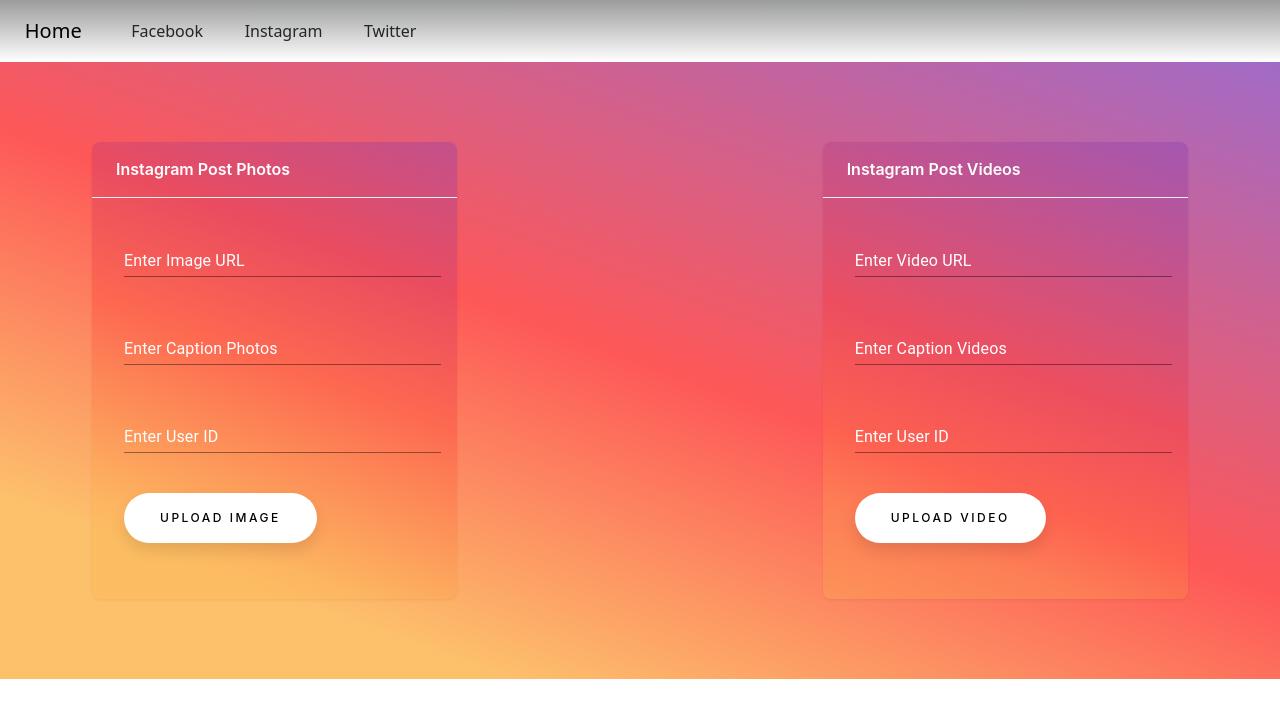
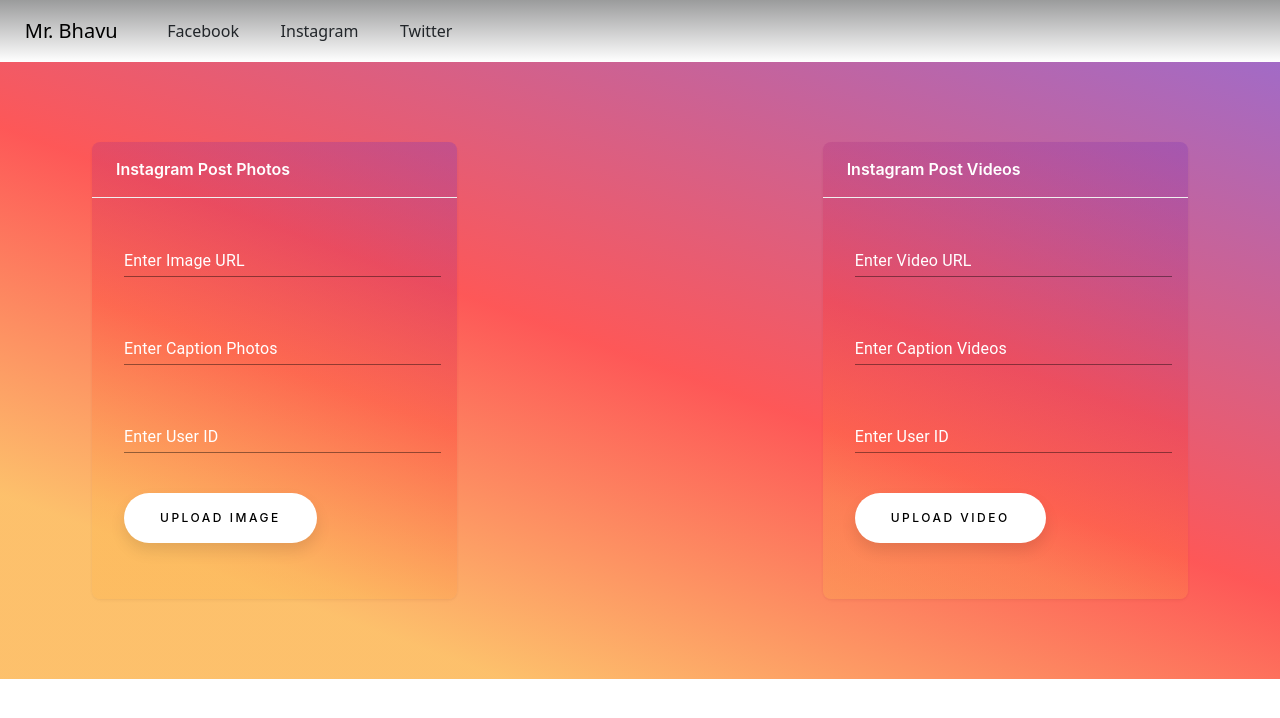
Before and after one commit to bhavesh-rawal/social-media-apps, a React (Create React App) app: page /Instagram in a window 1280 px wide. Shown: the top 718 px of the page. Built offline with nearby package versions, Linux system fonts and the light colour scheme.

Commit message:
Update TopNav.tsx

```diff
--- a/src/components/Header/TopNav.tsx
+++ b/src/components/Header/TopNav.tsx
@@ -14,7 +14,7 @@
         }}>
         <Container fluid>
           <Link className='text-decoration-none' to="/">
-            <Navbar.Brand>Home</Navbar.Brand>
+            <Navbar.Brand>Mr. Bhavu</Navbar.Brand>
           </Link>
           <Navbar.Toggle aria-controls="basic-navbar-nav" className='toggle-button'/>
           <Navbar.Collapse id="basic-navbar-nav" >
```
